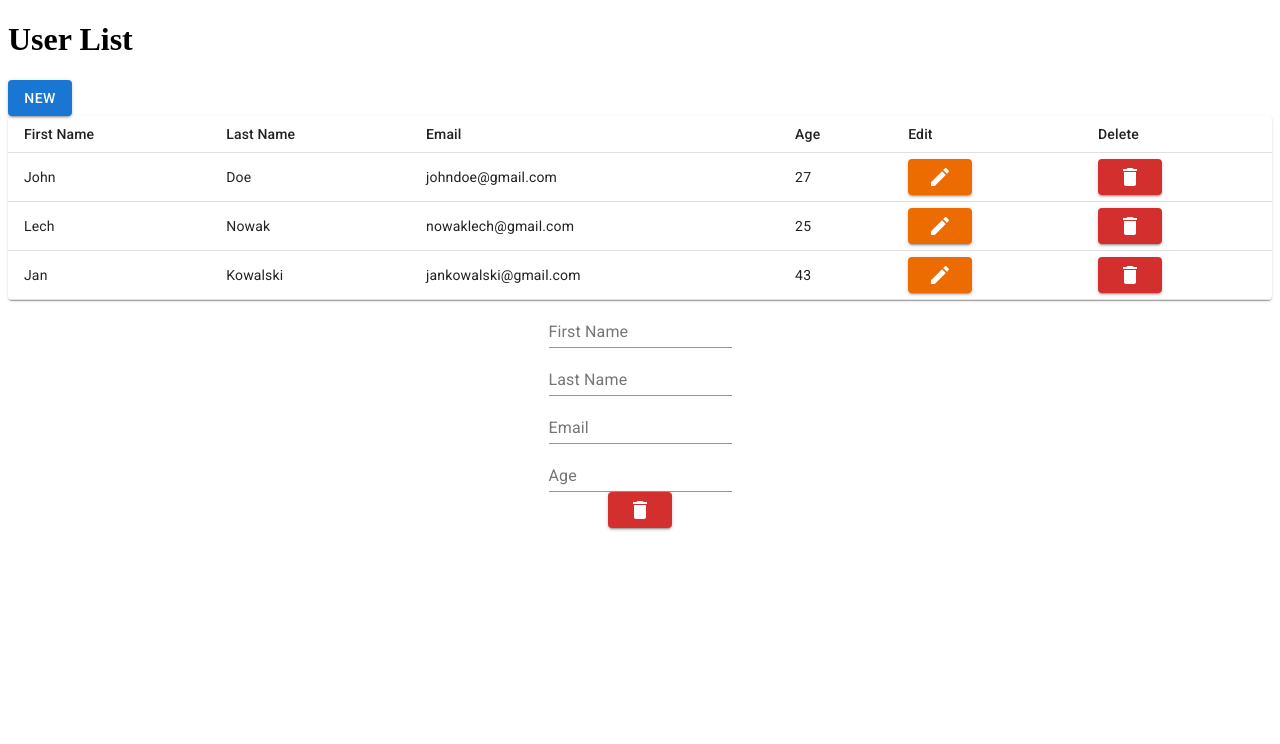
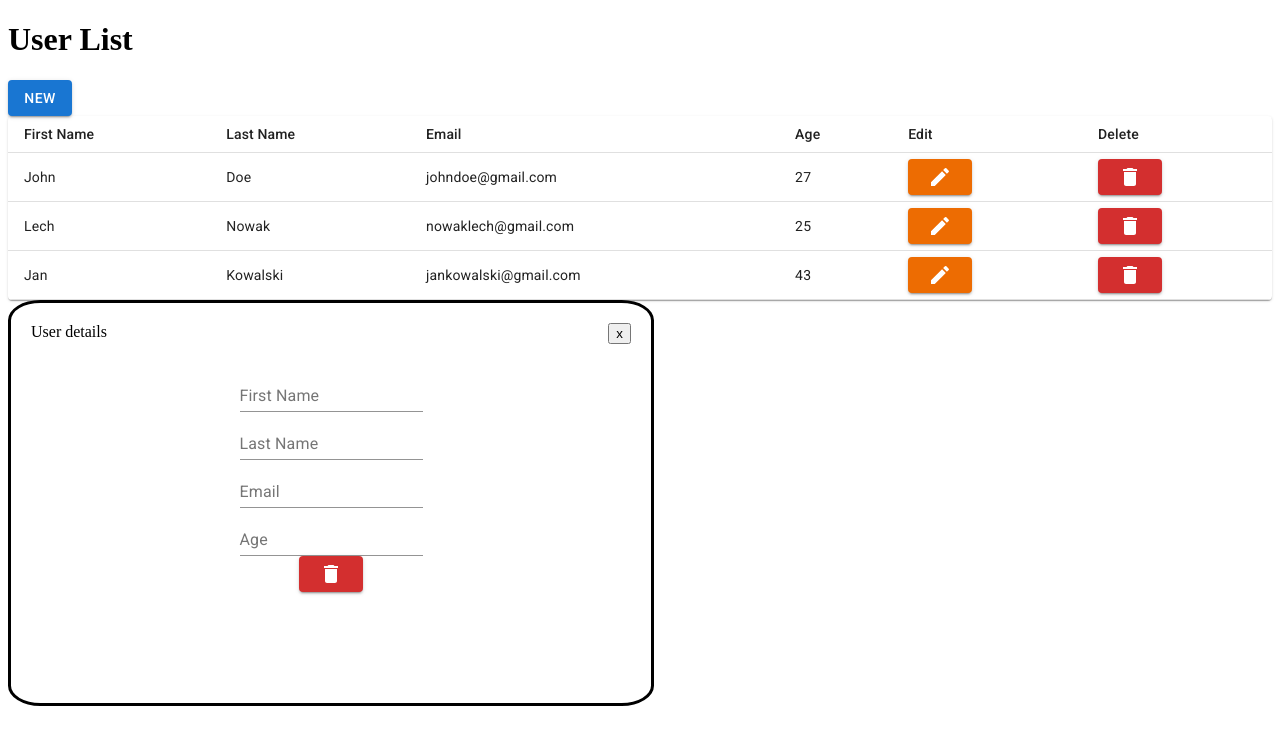
Before and after one commit to Morghot2/Todo---task, a React (Create React App) app: page / in a window 1280 px wide. Both pictures are taken after a click on the button "NEW". Shown: the top 744 px of the page. Built offline with nearby package versions, Linux system fonts and the light colour scheme.

Commit message:
almost done

```diff
--- a/src/components/ActionButton.js
+++ b/src/components/ActionButton.js
@@ -1,6 +1,6 @@
-import React from "react";
+import React, { useState } from "react";
 
-// import Stack from "@mui/material/Stack";
+
 import Button from "@mui/material/Button";
 import DeleteIcon from "@mui/icons-material/Delete";
 
@@ -12,42 +12,37 @@ const ActionButton = ({
   handleShow,
   userValues,
   buttonType,
-  currentUser
+  currentUser,
 }) => {
 
   const handleUser = () => {
 
     if (action === "delete") {
 
-        console.log(buttonType)
-
       setUserList(
-
         userList.filter((user) => position !== userList.indexOf(user))
       );
-    } else if (buttonType === "new"){
-        console.log(buttonType)
+    } else if (buttonType === "new") {
 
       setUserList([...userList, userValues]);
       handleShow();
+
     } else if (buttonType === "edit") {
-      console.log(buttonType)
 
-      const updateUser = [...userList]
-      updateUser[currentUser] = userValues
-      console.log(currentUser)
-      console.log(userValues)
+      const updateUser = [...userList];
+      updateUser[currentUser] = userValues;
 
-      console.log(updateUser)
-      setUserList([...updateUser])
-      handleShow()
+      setUserList([...updateUser]);
+      handleShow();
     }
   };
+  const icon = <DeleteIcon></DeleteIcon>
+
 
   return (
     // <Stack direction="row">
-    <Button variant="contained" color="error" onClick={handleUser}>
-      <DeleteIcon />
+    <Button variant="contained" color={'error'} onClick={handleUser}>
+      {icon}
     </Button>
     // </Stack>
   );
--- a/src/components/Modal.js
+++ b/src/components/Modal.js
@@ -38,6 +38,11 @@ const Modal = ({ userList, setUserList, handleShow, buttonType, setButtonType, c
   // F
   return (
     <div className="form-wrapper">
+        <div className="form-header">
+            <span>User details</span>
+            <button onClick={handleShow}>x</button>
+        </div>
+        <div>
       <form className="user-form">
         <Grid
           container
@@ -86,6 +91,7 @@ const Modal = ({ userList, setUserList, handleShow, buttonType, setButtonType, c
             />
           </Grid>
           <ActionButton
+
             userList={userList}
             setUserList={setUserList}
             handleShow={handleShow}
@@ -98,6 +104,7 @@ const Modal = ({ userList, setUserList, handleShow, buttonType, setButtonType, c
           />
         </Grid>
       </form>
+      </div>
     </div>
   );
 };
--- a/src/modal.css
+++ b/src/modal.css
@@ -1,14 +1,12 @@
-/* .form-wrapper {
-    display: flex;
-    justify-content: center;
-    align-items: center;
-    height:50vh;
+.form-wrapper {
+    height: 50vh;
     width: 50vw;
+
     border: solid black;
     border-radius: 5%;
-    position: absolute;
-    z-index: 5;
-    overlay
-
-
-} */
+}
+.form-header {
+    display: flex;
+    justify-content: space-between;
+    margin: 20px;
+}
```
